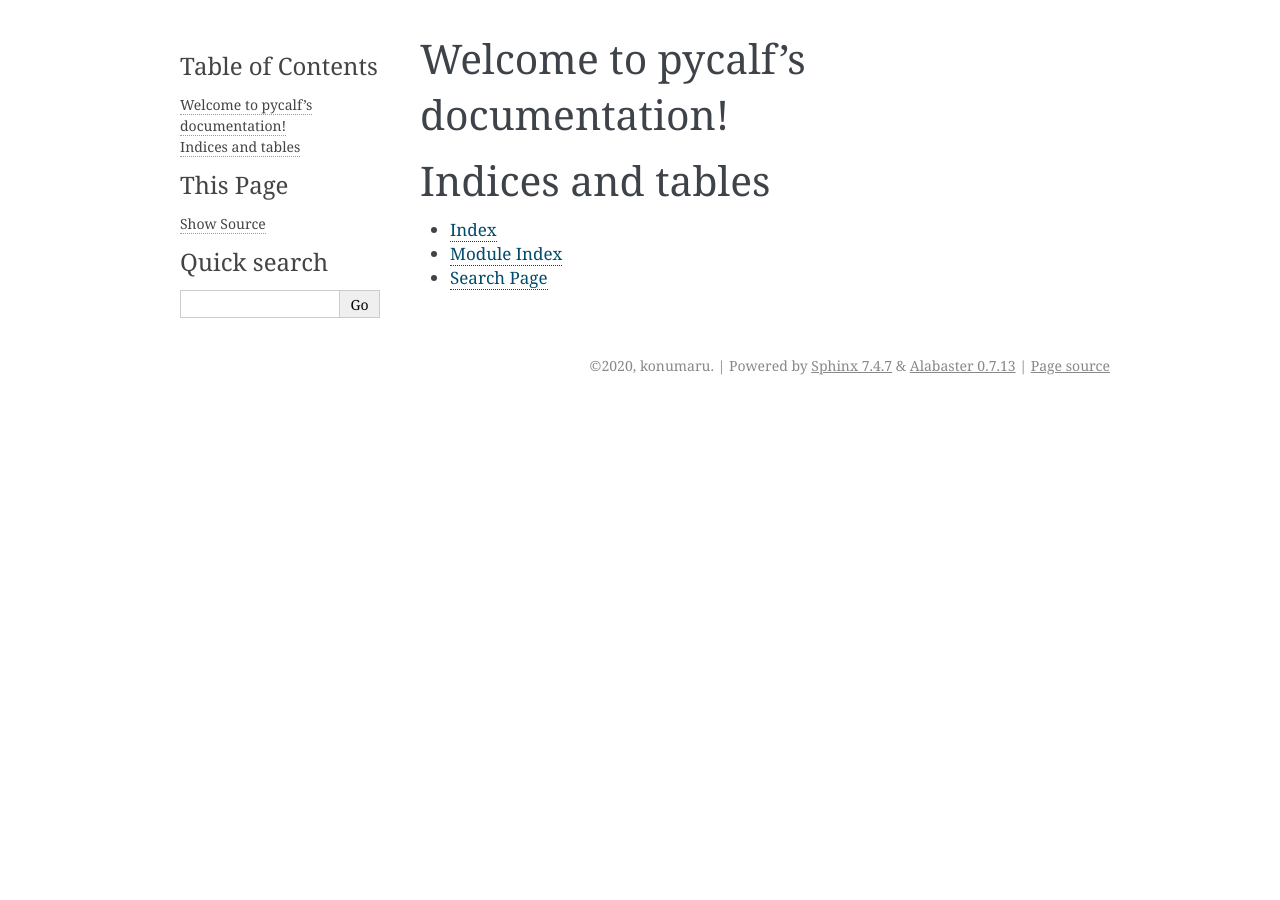
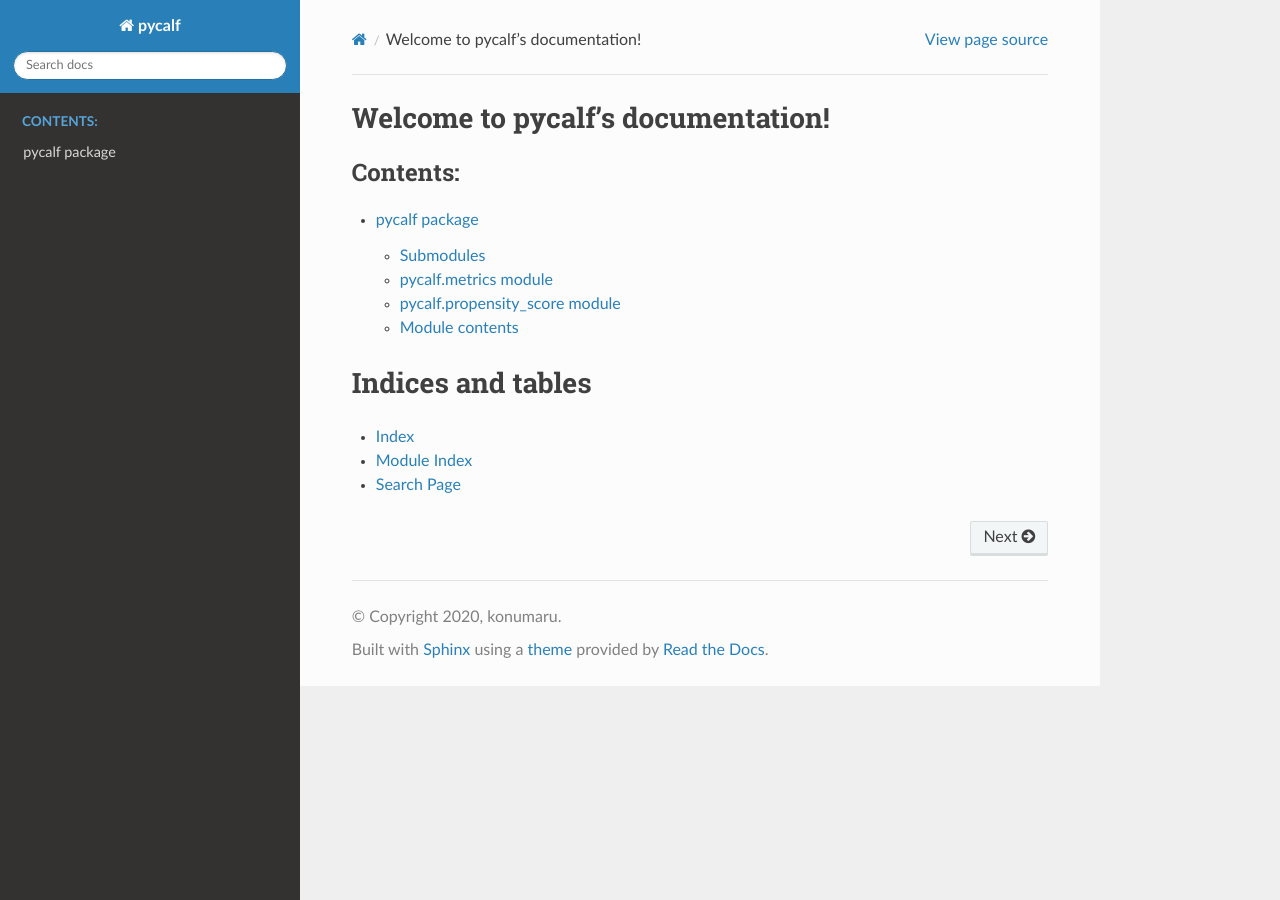
Before and after one commit to konumaru/pycalf, a Sphinx documentation site: the page built from docs/index.rst, in a window 1280 px wide. Built offline with Sphinx 7.4.7 and the Read the Docs theme 2.0.0, drawn with Linux system fonts in a browser that asks for light colours.

```diff
--- a/docs/conf.py
+++ b/docs/conf.py
@@ -12,7 +12,7 @@
 #
 import os
 import sys
-sys.path.insert(0, os.path.abspath('.'))
+sys.path.insert(0, os.path.abspath('..'))
 
 
 # -- Project information -----------------------------------------------------
@@ -49,9 +49,10 @@ exclude_patterns = ['_build', 'Thumbs.db', '.DS_Store']
 # The theme to use for HTML and HTML Help pages.  See the documentation for
 # a list of builtin themes.
 #
-html_theme = 'alabaster'
+# html_theme = 'alabaster'
+html_theme = 'sphinx_rtd_theme'
 
 # Add any paths that contain custom static files (such as style sheets) here,
 # relative to this directory. They are copied after the builtin static files,
 # so a file named "default.css" will overwrite the builtin "default.css".
-html_static_path = ['_static']
+# html_static_path = ['_static']
--- a/docs/index.rst
+++ b/docs/index.rst
@@ -10,6 +10,7 @@ Welcome to pycalf's documentation!
    :maxdepth: 2
    :caption: Contents:
 
+   pycalf
 
 
 Indices and tables
--- /dev/null
+++ b/docs/modules.rst
@@ -0,0 +1,8 @@
+pycalf
+======
+
+.. toctree::
+   :maxdepth: 4
+
+   pycalf
+   tests
--- /dev/null
+++ b/docs/pycalf.rst
@@ -0,0 +1,29 @@
+pycalf package
+==============
+
+Submodules
+----------
+
+pycalf.metrics module
+---------------------
+
+.. automodule:: pycalf.metrics
+   :members:
+   :undoc-members:
+   :show-inheritance:
+
+pycalf.propensity\_score module
+-------------------------------
+
+.. automodule:: pycalf.propensity_score
+   :members:
+   :undoc-members:
+   :show-inheritance:
+
+Module contents
+---------------
+
+.. automodule:: pycalf
+   :members:
+   :undoc-members:
+   :show-inheritance:
--- a/pyproject.toml
+++ b/pyproject.toml
@@ -12,6 +12,8 @@ matplotlib = "^3.2.1"
 sklearn = "^0.0"
 statsmodels = "^0.11.1"
 sphinx = "^3.2.1"
+sphinxcontrib-apidoc = "^0.3.0"
+sphinx_rtd_theme = "^0.5.0"
 
 [tool.poetry.dev-dependencies]
 pytest = "^5.2"
```
Also changed, not shown: docs/README.md (added, +27 -0 lines), docs/tests.rst (added, +21 -0 lines), 1 other file.
